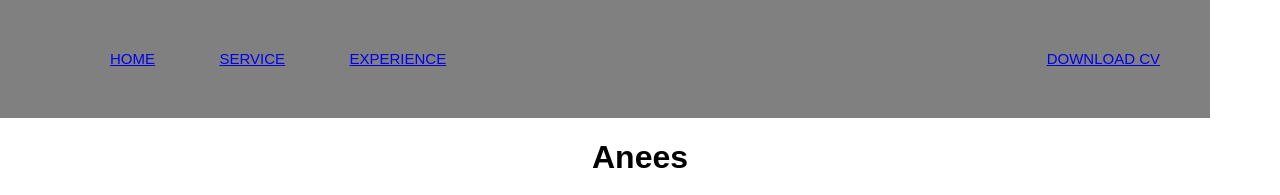
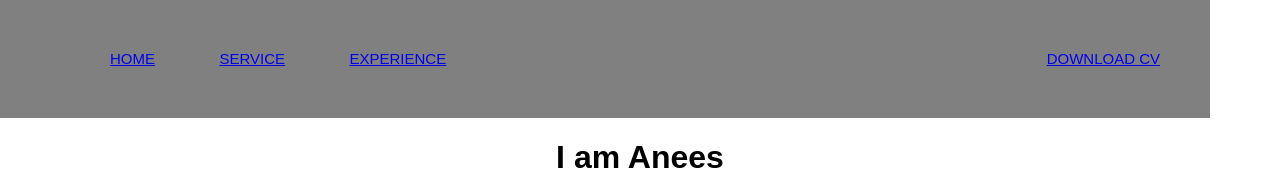
Before and after one commit to 0306anees/portfolio, a plain HTML site: page index.html in a window 1280 px wide. Shown: the top 195 px of the page. Drawn offline with Linux system fonts and the light colour scheme.

Commit message:
name change

```diff
--- a/index.html
+++ b/index.html
@@ -25,7 +25,7 @@
     <!-- end of nav -->
 
     <div class="name">
-        <h1>Anees</h1>
+        <h1> I am Anees</h1>
         <!-- img -->
         <img height="710%" width="380px" src="aaaa.JPG" "> </div>
 </body>
```
